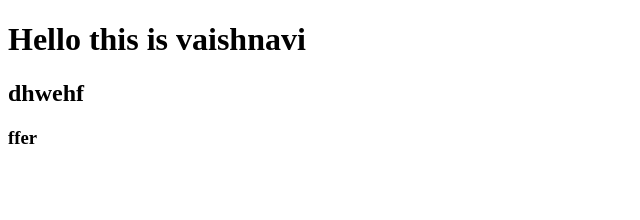
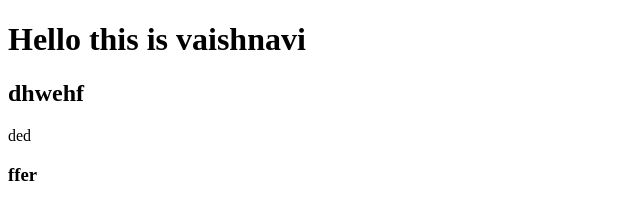
Before and after one commit to Doraemi6/web-tech, a plain HTML site: page v.html in a window 1280 px wide. Shown: the full height of the page, 0-640 px from the left. Drawn offline with Linux system fonts and the light colour scheme.

Commit message:
file is renamed

```diff
--- a/index.html
+++ b/v.html
@@ -10,6 +10,7 @@
         Hello this is vaishnavi
     </h1>
     <h2>dhwehf</h2>
+    <p>ded</p>
     <h3>ffer</h3>
 </body>
 </html>
```
